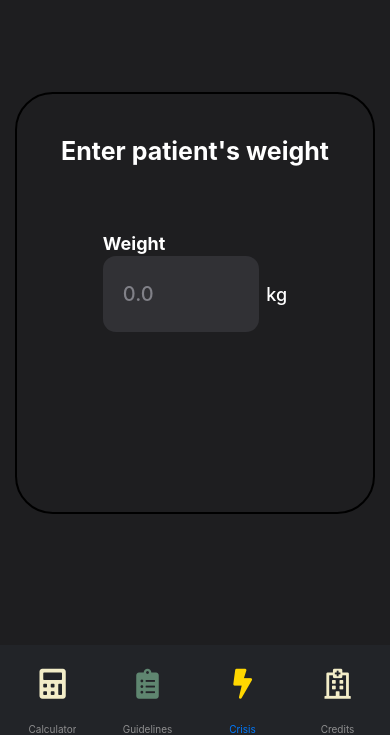
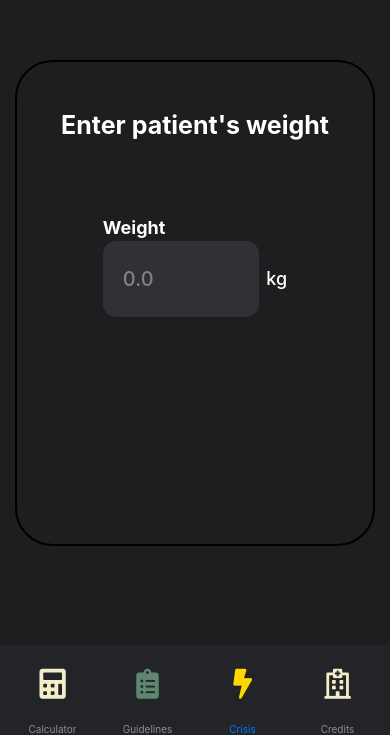
Before and after one commit to MONKE-source/aspa, a React Native app: screen /Crisis in a window 390 px wide. Shown: the part 109-844 px from the top of the page. Built offline with nearby package versions, Linux system fonts and the light colour scheme.

Commit message:
styling changes

```diff
--- a/screens/Basiclifesupport.js
+++ b/screens/Basiclifesupport.js
@@ -245,7 +245,7 @@ const styles = StyleSheet.create({
     paddingBottom: "100",
   },
   title: {
-    fontSize: 30,
+    fontSize: 23 * (Dimensions.get("window").width / 375),
     marginBottom: 20,
     fontWeight: "bold",
   },
--- a/screens/CardiacArrest.js
+++ b/screens/CardiacArrest.js
@@ -82,7 +82,7 @@ const styles = StyleSheet.create({
     paddingBottom: "100",
   },
   title: {
-    fontSize: 30,
+    fontSize: 25 * (Dimensions.get("window").width / 375),
     marginBottom: 20,
     fontWeight: "bold",
   },
--- a/screens/Crisis.js
+++ b/screens/Crisis.js
@@ -245,7 +245,7 @@ function SetWeight({ navigation }) {
           alignItems: "center",
           marginBottom: 20,
           width: windowWidth * 0.925,
-          height: windowHeight * 0.5,
+          height: windowHeight * 0.575,
           backgroundColor: "transparent",
           borderRadius: windowHeight * 0.04739336 * 0.94594595,
           borderWidth: 2,
--- a/screens/Latoxicity.js
+++ b/screens/Latoxicity.js
@@ -2762,7 +2762,7 @@ const styles = StyleSheet.create({
     gap: 10,
   },
   title: {
-    fontSize: 30,
+    fontSize: 25 * (Dimensions.get("window").width / 375),
     marginBottom: 20,
     fontWeight: "bold",
   },
--- a/screens/anaphylixcs.js
+++ b/screens/anaphylixcs.js
@@ -1887,7 +1887,7 @@ const styles = StyleSheet.create({
     gap: 5,
   },
   title: {
-    fontSize: 28,
+    fontSize: 25 * (Dimensions.get("window").width / 375),
     marginBottom: 20,
     fontWeight: "bold",
   },
--- a/screens/hyper.js
+++ b/screens/hyper.js
@@ -1974,7 +1974,7 @@ const styles = StyleSheet.create({
     paddingBottom: "100",
   },
   title: {
-    fontSize: 30,
+    fontSize: 25 * (Dimensions.get("window").width / 375),
     marginBottom: 20,
     fontWeight: "bold",
   },
--- a/screens/hypertermina.js
+++ b/screens/hypertermina.js
@@ -1003,7 +1003,7 @@ const styles = StyleSheet.create({
     paddingBottom: "100",
   },
   title: {
-    fontSize: 30,
+    fontSize: 25 * (Dimensions.get("window").width / 375),
     marginBottom: 20,
     fontWeight: "bold",
   },
```
